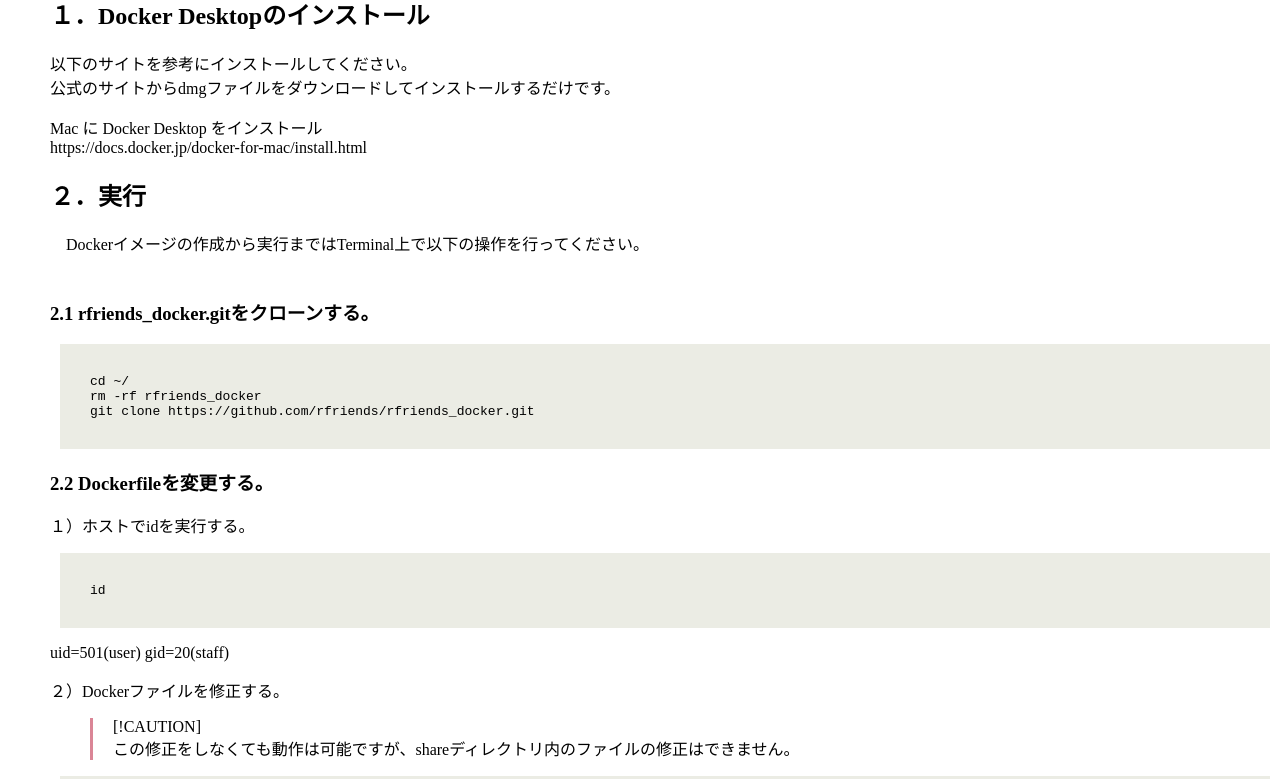
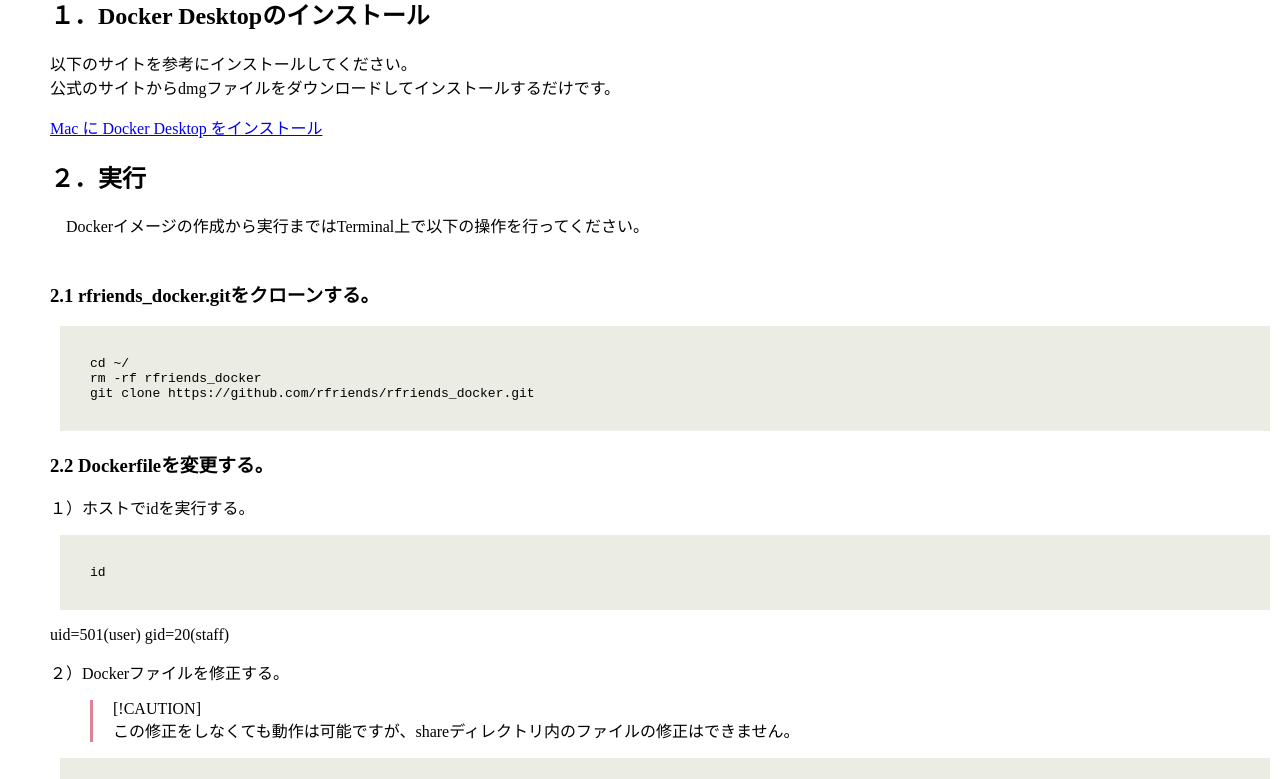
Before and after one commit to rfriends/rfriends, a Jekyll site: the page built from distro/docker_macos.md, in a window 1280 px wide and 900 px high, scrolled down 314 px, cut to the strip 121-900 px from the top of the window. Built offline with Jekyll 4.4.1, drawn with Linux system fonts in a browser that asks for light colours; our own code applies the rules of GitHub Pages for plain Markdown files; Markdown is read by kramdown in place of the engine named in the settings.

Commit message:
Update docker_macos.md

```diff
--- a/distro/docker_macos.md
+++ b/distro/docker_macos.md
@@ -10,8 +10,7 @@
 以下のサイトを参考にインストールしてください。
 公式のサイトからdmgファイルをダウンロードしてインストールするだけです。
 
-Mac に Docker Desktop をインストール
-https://docs.docker.jp/docker-for-mac/install.html
+[Mac に Docker Desktop をインストール](https://docs.docker.jp/docker-for-mac/install.html)
 
 ## ２．実行
 
```
